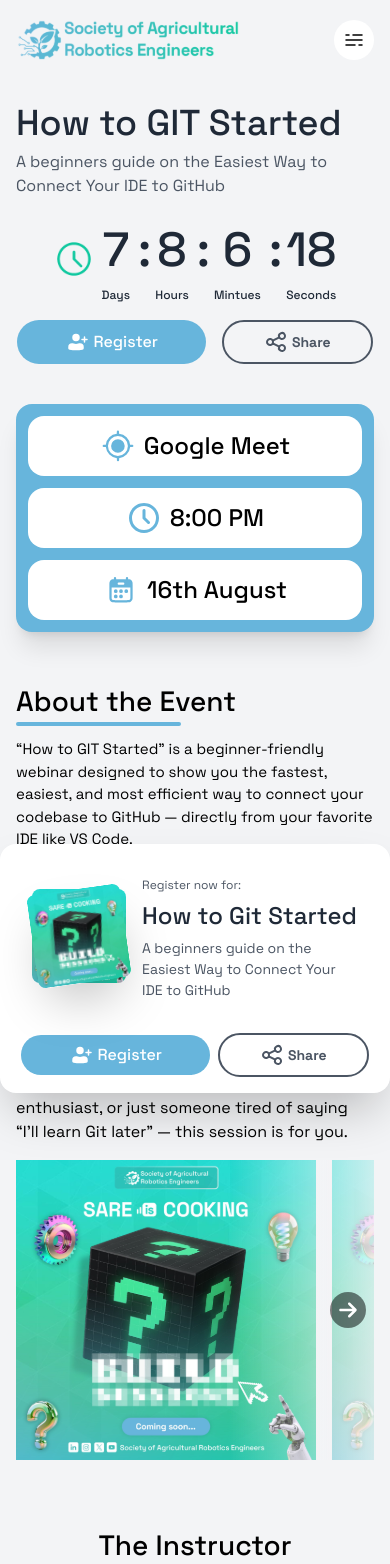
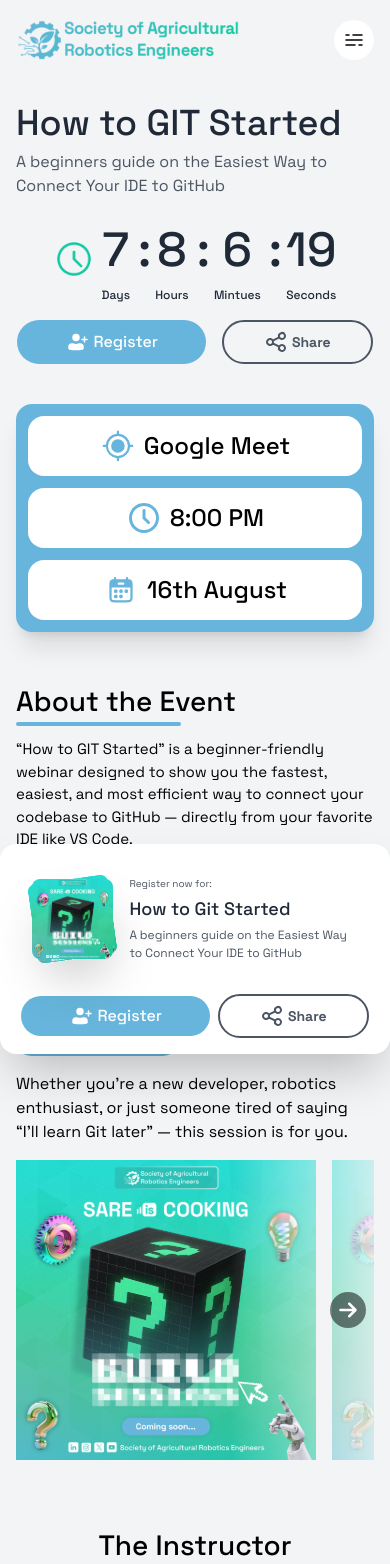
Before and after one commit to SARE-LABS/Event-Registrar, a React (Vite) app: page / in a window 390 px wide. Shown: the top 1564 px of the page. Built offline with nearby package versions, Linux system fonts and the light colour scheme.

Commit message:
Adjustment to code

```diff
--- a/src/Components/belt/Index.tsx
+++ b/src/Components/belt/Index.tsx
@@ -37,14 +37,14 @@ export const Belt = () => {
       }`}
     >
         <div className="h-max flex justify-between items-center md:px-0 px-4 py-4 gap-4">
-            <div className="w-[200px] h-[100px] relative">
-                <img src={SARE} alt="S.A.R.E. is Cooking" className="object-contain w-full h-auto absolute top-0 rounded-lg" />
-                <img src={SARE} alt="S.A.R.E. is Cooking" className="object-contain w-full h-auto absolute top-0 rounded-lg rotate-[-8deg] shadow-2xl" />
+            <div className="md:w-[120px] w-[140px] h-[80px] md:h-[120px] relative">
+                <img src={SARE} alt="S.A.R.E. is Cooking" className="object-cover w-full h-full absolute top-0 rounded-lg rotate-[-8deg] shadow-2xl" />
+                <img src={SARE} alt="S.A.R.E. is Cooking" className="object-cover w-full h-full absolute top-0 rounded-lg" />
             </div>
             <div className="h-max flex flex-col gap-1">
-                <small className="text-[12px] font-normal text-[#4B5563]">Register now for:</small>
-                <h1 className="text-[24px] font-medium text-[#1F2937]">How to Git Started</h1>
-                <p className="text-[14px] font-normal text-[#4B5563]">A beginners guide on the Easiest Way to Connect Your IDE to GitHub</p>
+                <small className="text-[10px] md:text-[12px] font-normal text-[#4B5563]">Register now for:</small>
+                <h1 className="text-[18px] md:text-[24px] font-medium text-[#1F2937]">How to Git Started</h1>
+                <p className="text-[12px] md:text-[14px] font-normal text-[#4B5563]">A beginners guide on the Easiest Way to Connect Your IDE to GitHub</p>
             </div>
         </div>
         <div className="h-max flex justify-between items-center gap-2">
--- a/src/Components/instructor/Index.tsx
+++ b/src/Components/instructor/Index.tsx
@@ -1,4 +1,4 @@
-import InstructorImage from "../../assets/images/Instructor.svg"; // Placeholder for instructor image
+import InstructorImage from "../../assets/images/Instructor.jpg"; // Placeholder for instructor image
 import { Social } from "./Social";
 export const Instructor = () => {
   return (
@@ -9,7 +9,7 @@ export const Instructor = () => {
         </h1>
       </div>
       <div className="w-full h-max flex flex-col md:flex-row gap-4 justify-center items-center">
-        <div className="w-full md:w-[300px] h-auto flex justify-center items-center rounded-lg overflow-hidden">
+        <div className="w-full md:w-[300px] h-[300px] flex justify-center items-center rounded-lg overflow-hidden">
           <img src={InstructorImage} alt="Instructor" className="w-full h-auto object-contain" />
         </div>
         <div className="w-full md:w-[400px] h-max flex flex-col gap-4">
```
Also changed, not shown: src/assets/images/Instructor.svg (deleted), 1 other file (tests, documents, lock files or other folders).
